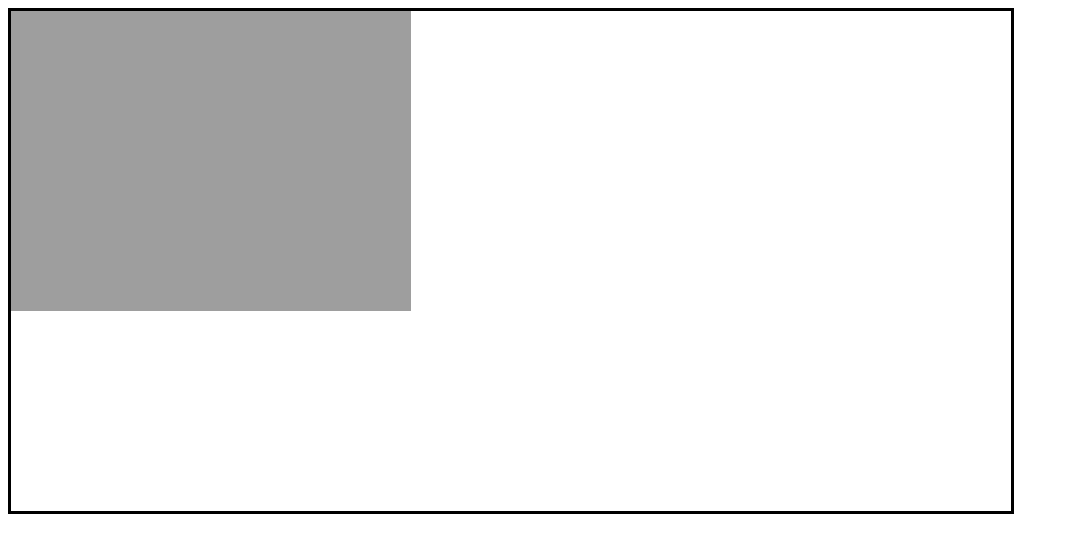
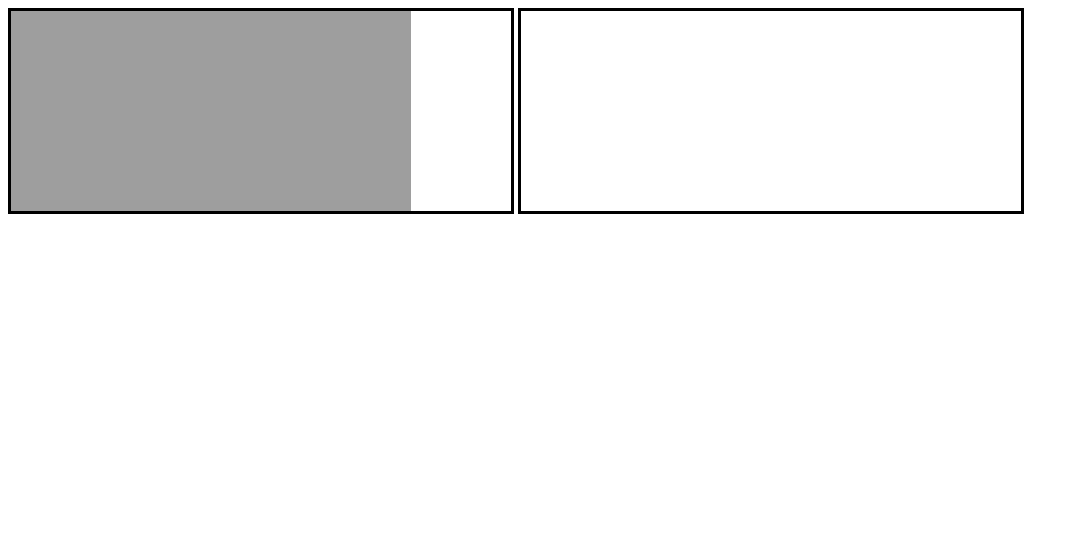
Before and after one commit to v-pereskokov/BMSTU_Graphics, a website built with webpack: page src/index.html in a window 1280 px wide. Shown: the whole page, without its empty margins (0-1079 px from the left). Built offline with nearby package versions, Linux system fonts and the light colour scheme.

Commit message:
change index html

```diff
--- a/src/constant/constant.js
+++ b/src/constant/constant.js
@@ -1,6 +1,6 @@
 const SQUARE_SIZE = 100;
-const WIDTH = 1000;
-const HEIGHT = 500;
+const WIDTH = 500;
+const HEIGHT = 200;
 const PIXEL_SIZE = 1;
 const SQUARE_COLOR = '#00aa00';
 const POINT_COLOR = '#000000';
--- a/src/index.html
+++ b/src/index.html
@@ -8,6 +8,7 @@
 </head>
 <body>
 <canvas class='picture'></canvas>
+<canvas class='sobel'></canvas>
 
 <script src='built/bundle.js'></script>
 </body>
--- a/src/index.js
+++ b/src/index.js
@@ -16,4 +16,13 @@ image.addEventListener('load', () => {
 });
 
 const sobel = new Sobel(ctx.getImageData(0, 0, constants.WIDTH, constants.HEIGHT), constants.WIDTH, constants.HEIGHT);
-sobel.image;
+
+const canvasSobel = new Canvas('sobel', '2d', {
+  width: constants.WIDTH,
+  height: constants.HEIGHT
+});
+
+const top = sobel.image;
+console.log(top);
+
+canvasSobel.context.putImageData(top, 0, 0);
--- a/src/static/style.css
+++ b/src/static/style.css
@@ -1,3 +1,7 @@
 .picture {
   border: 3px solid black;
 }
+
+.sobel {
+  border: 3px solid black;
+}
```
